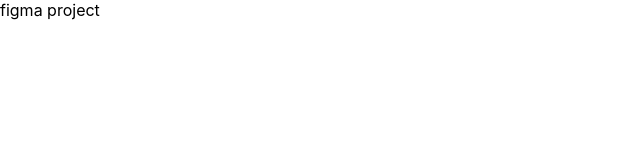
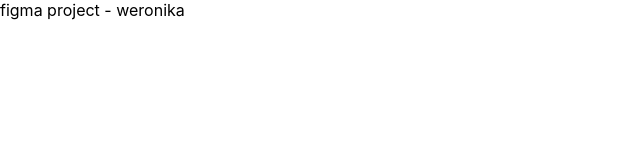
Before and after one commit to wzurkowska/project, a React (Create React App) app: page / in a window 1280 px wide. Shown: the top 160 px of the page, without its empty margins (0-640 px from the left). Built offline with nearby package versions, Linux system fonts and the light colour scheme.

Commit message:
edit app file

```diff
--- a/src/App.tsx
+++ b/src/App.tsx
@@ -3,7 +3,7 @@ import React, {FC} from 'react';
 const App: FC = ()=> {
   return(
     <div>
-      figma project
+      figma project - weronika
     </div>
   )
 }
```
